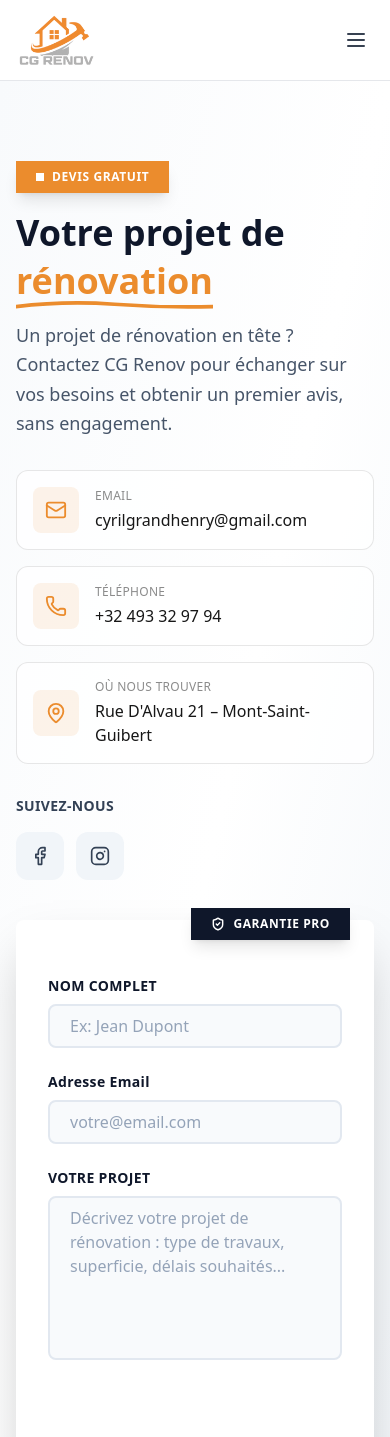
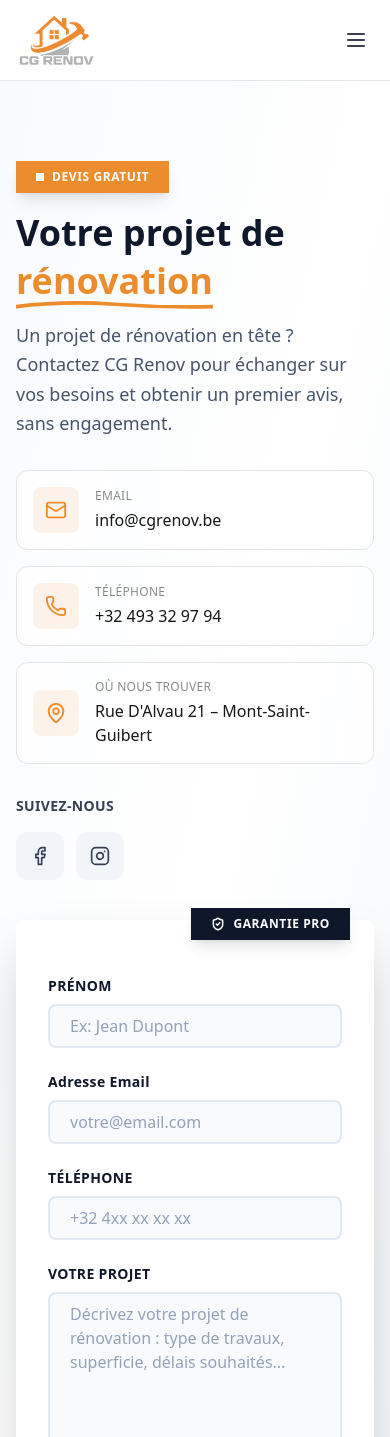
Before and after one commit to NicolasDeza/cgrenov, a Nuxt app: page /contact in a window 390 px wide. Shown: the top 1437 px of the page. Built offline with nearby package versions, Linux system fonts and the light colour scheme.

Commit message:
Ajout champ input phone

```diff
--- a/app/components/ContactForm.vue
+++ b/app/components/ContactForm.vue
@@ -138,10 +138,10 @@ onBeforeUnmount(() => {
                   Email
                 </p>
                 <a
-                  href="mailto:cyrilgrandhenry@gmail.com"
+                  href="mailto:info@cgrenov.be"
                   class="text-foreground  font-medium hover:text-primary transition"
                 >
-                  cyrilgrandhenry@gmail.com
+                  info@cgrenov.be
                 </a>
               </div>
             </div>
@@ -262,7 +262,7 @@ onBeforeUnmount(() => {
           <!-- Nom -->
           <div class="space-y-2">
             <label for="name" class="block text-sm font-bold text-slate-900  uppercase tracking-wide">
-              Nom complet
+              Prénom
             </label>
             <input
               id="name"
@@ -287,6 +287,22 @@ onBeforeUnmount(() => {
               required
               class="w-full px-5 py-2 rounded-lg bg-slate-50  border-2 border-slate-200 text-slate-900  placeholder:text-slate-400  outline-none focus:border-primary focus:bg-white  transition-all font-medium"
             >
+          </div>
+
+          <!-- Téléphone -->
+          <div class="space-y-2">
+           <label for="phone" class="block text-sm font-bold text-slate-900 uppercase tracking-wide">
+             Téléphone
+           </label>
+           <input
+             id="phone"
+             v-model="form.phone"
+             type="tel"
+             placeholder="+32 4xx xx xx xx"
+             class="w-full px-5 py-2 rounded-lg bg-slate-50 border-2 border-slate-200
+           text-slate-900 placeholder:text-slate-400 outline-none
+             focus:border-primary focus:bg-white transition-all font-medium"
+             >
           </div>
 
           <!-- Message -->
--- a/app/components/HeroContactBar.vue
+++ b/app/components/HeroContactBar.vue
@@ -29,12 +29,12 @@ import {
         <span class="hidden sm:block text-white/30" aria-hidden="true">•</span>
 
         <a
-          href="mailto:cyrilgrandhenry@gmail.com"
+          href="mailto:info@cgrenov.be"
           class="inline-flex items-center gap-2 hover:text-primary transition"
           aria-label="Envoyez-nous un email à cyrilgrandhenry@gmail.com"
         >
           <Mail :size="16" aria-hidden="true" />
-          cyrilgrandhenry@gmail.com
+          info@cgrenov.be
         </a>
 
         <span class="hidden lg:block text-white/30" aria-hidden="true">•</span>
--- a/app/composables/useContactForm.ts
+++ b/app/composables/useContactForm.ts
@@ -4,6 +4,11 @@ import { useForm } from "./useForm";
 const contactSchema = z.object({
   name: z.string().trim().min(2, "Minimum 2 caractères requis"),
   email: z.string().trim().email("Email invalide"),
+  phone: z
+    .string()
+    .trim()
+    .optional()
+    .refine((val) => !val || val.length >= 6, "Numéro de téléphone invalide"),
   message: z.string().trim().min(10, "Minimum 10 caractères requis"),
 });
 
@@ -14,6 +19,7 @@ export function useContactForm() {
     initialValues: {
       name: "",
       email: "",
+      phone: "",
       message: "",
     },
     schema: contactSchema,
```
Also changed, not shown: 1 other file (tests, documents, lock files or other folders).
